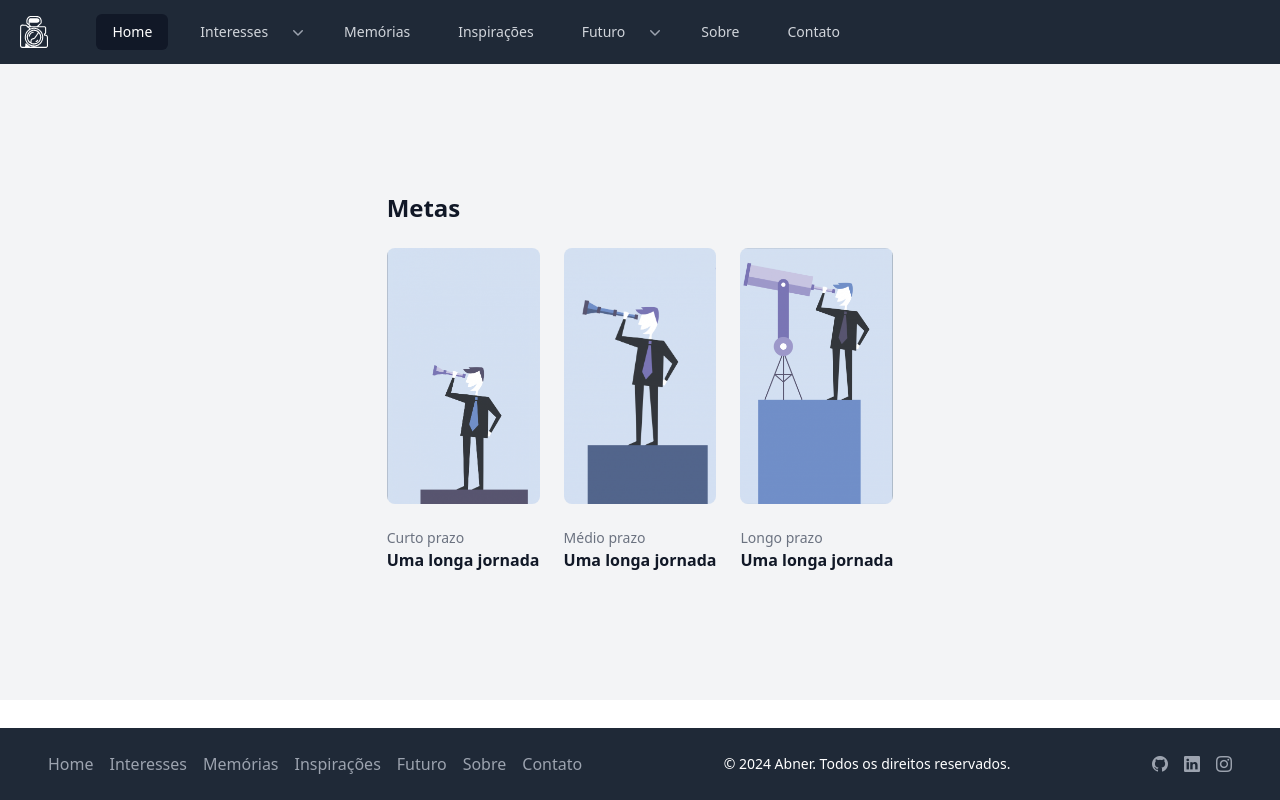
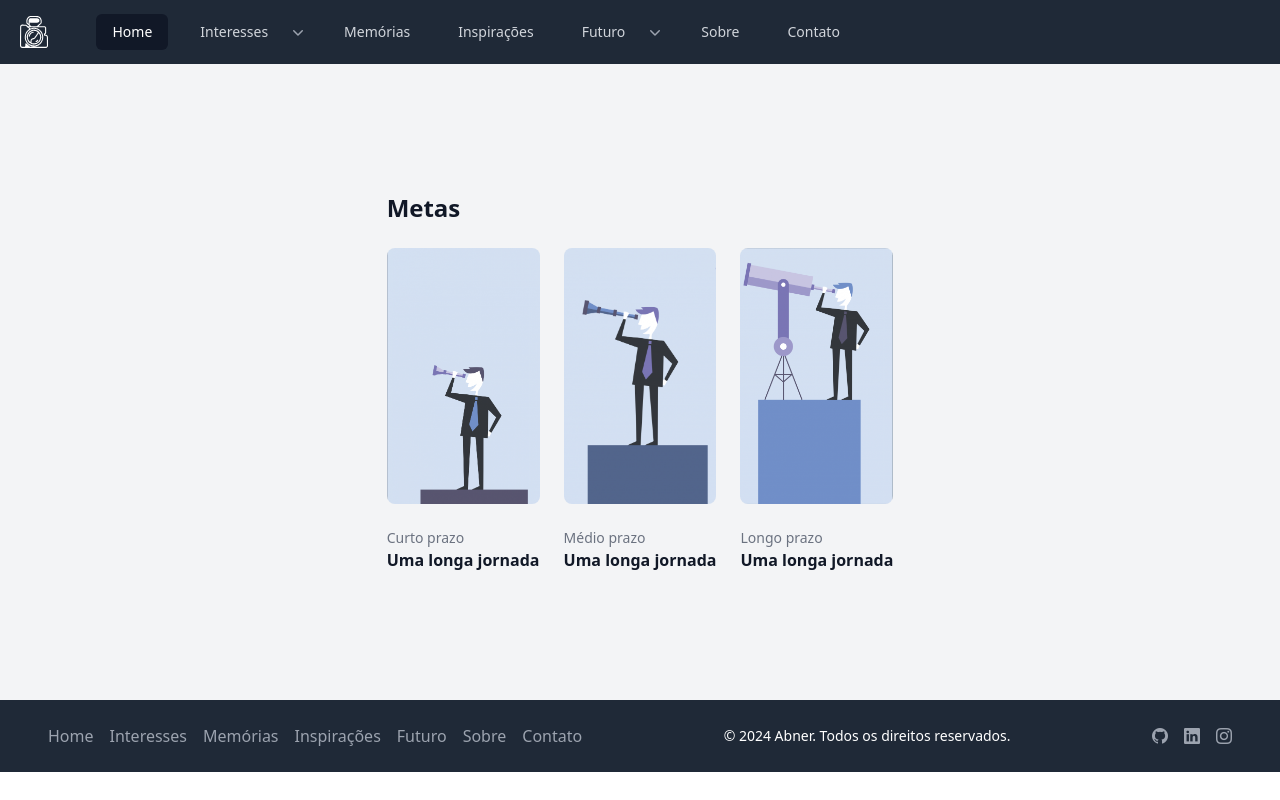
Before and after one commit to APB-Abner/CP2, a React (Vite) app: page /future in a window 1280 px wide. Built offline with nearby package versions, Linux system fonts and the light colour scheme.

Commit message:
Remove unnecessary div wrapper in App component and clean up Category component by removing unused prop types

```diff
--- a/src/App.jsx
+++ b/src/App.jsx
@@ -7,10 +7,8 @@ export default function App() {
 
   return (
     <div className="min-h-screen flex flex-col">
-      <div className="flex-grow">
         <Header />
         <Outlet />
-      </div>
       <Footer />
     </div>
   )
--- a/src/components/Category.jsx
+++ b/src/components/Category.jsx
@@ -1,9 +1,6 @@
+/* eslint-disable react/prop-types */
 
 import { Link } from 'react-router-dom'
-
-
-
-
 
 export default function Example({callouts, title}) {
     return (
```
